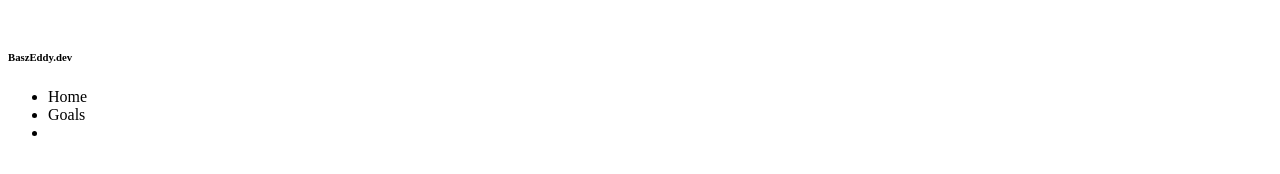
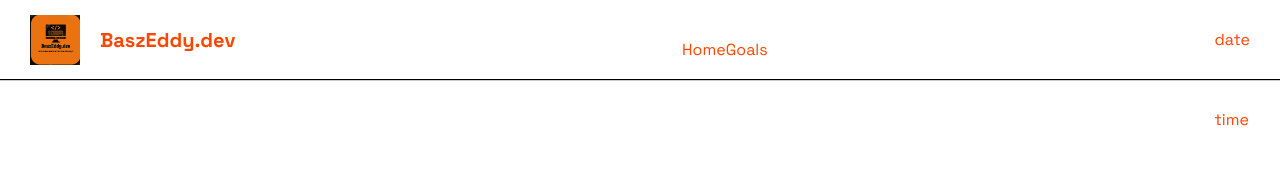
Before and after one commit to kponky/HNG-Tasks-Repo, a plain HTML site: page index.html in a window 1280 px wide. Drawn offline with Linux system fonts and the light colour scheme.

Commit message:
navbar created

```diff
--- a/index.html
+++ b/index.html
@@ -5,20 +5,28 @@
   <meta name="viewport" content="width=device-width, initial-scale=1.0">
   <title>My Tech Goals</title>
   <link rel="stylesheet" href="styles.css">
+  <link rel="preconnect" href="https://fonts.googleapis.com">
+<link rel="preconnect" href="https://fonts.gstatic.com" crossorigin>
+<link href="https://fonts.googleapis.com/css2?family=Space+Grotesk:wght@300..700&display=swap" rel="stylesheet">
 </head>
 <body>
   <nav>
-    <div class="navbar">
+    <div class="navbar-inner">
       <div class="logo">
-        <img src="/" alt="">
+        <img src="/assests/Basseddy logo.png" alt="">
         <h6>BaszEddy.dev</h6>
       </div>
 
       <ul>
         <li>Home</li>
         <li>Goals</li>
-        <li></li>
+
       </ul>
+
+    <div class="date_time">
+   <p>date</p>
+   <p>time</p>
+    </div>
 
     </div>
 
--- a/styles.css
+++ b/styles.css
@@ -0,0 +1,82 @@
+* {
+  padding: 0;
+  margin: 0;
+  box-sizing: border-box;
+  font-family: "Space Grotesk", sans-serif;
+  /* color: #fff; */
+}
+
+body {
+  /* background: #293246; */
+
+}
+
+html {
+  scroll-behavior: smooth;
+}
+
+img{
+   width: 100%;
+   height: 100%;
+   object-fit: cover;
+}
+
+
+
+nav {
+  display: flex;
+  position: fixed;
+  top: 0;
+  left: 0;
+  width: 100%;
+  height: 80px;
+  line-height: 80px;
+  background: #ffff;
+  color: orangered;
+  transition: 0.3s;
+  z-index: 9;
+  font-family: "Space Grotesk", sans-serif;
+  padding-inline: 30px;
+  border-bottom: 1px solid #000;
+  -webkit-box-shadow: 0px 2px 0px 0px rgba(66, 68, 90, 1);
+  -moz-box-shadow: 0px 2px 0px 0px rgba(66, 68, 90, 1);
+  box-shadow: 0px 1px 0px 0px rgb(200, 204, 209);
+}
+
+nav .navbar-inner{
+  width: 100%;
+  display: flex;
+  justify-content: space-between;
+  position: relative;
+}
+
+nav .navbar-inner .logo{
+  display: flex;
+  gap: 20px;
+  align-items: center;
+}
+nav .navbar-inner .logo h6{
+  /* padding-left: 20px; */
+  font-family: Space Grotesk;
+  font-size: 20px;
+  font-weight: 700;
+  line-height: 20px;
+  text-align: center;
+}
+
+
+
+nav .navbar-inner .logo img{
+  width: 50px;
+  height: 50px;
+}
+
+nav ul{
+display: flex;
+  }
+
+
+nav li{
+  list-style: none;
+  margin-top: 10px;
+}
```
Also changed, not shown: assests/Basseddy logo.png (added).
